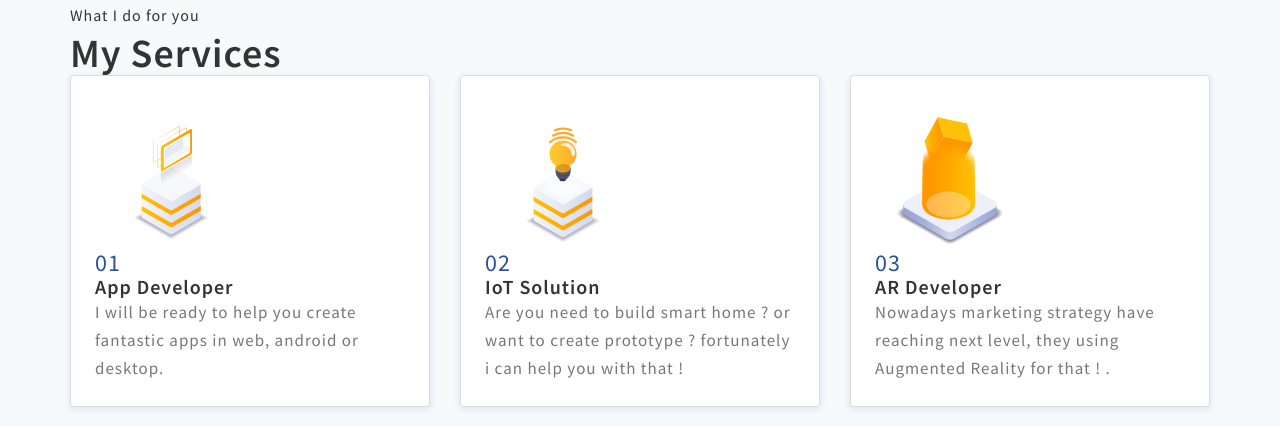
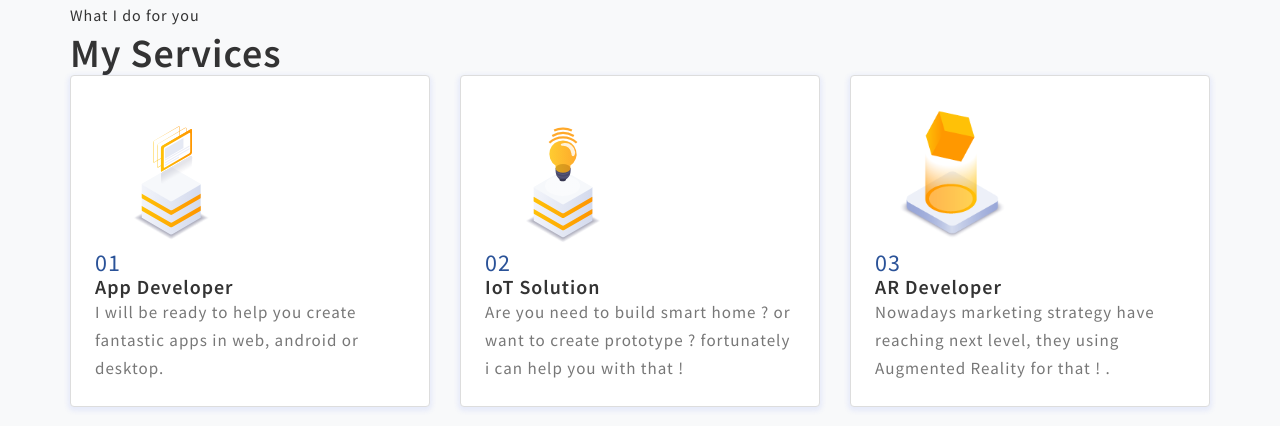
Before and after one commit to adriantoprasetyo/papas_web, a CodeIgniter app: page /database/index.php/welcome/index in a window 1280 px wide. Shown: the part 1225-1651 px from the top of the page. Run offline with CodeIgniter, Linux system fonts and the light colour scheme; some libraries are stand-ins or nearby versions.

Commit message:
perubahan icon AR

```diff
--- a/application/views/homepage.php
+++ b/application/views/homepage.php
@@ -167,7 +167,7 @@ License URL: http://creativecommons.org/licenses/by/3.0/
 			<div class="col-lg-4 col-sm-6 mb-5">
 			   <div class="panel panel-default">
 				  <div class="panel-thumbnail">
-					<img src="<?= base_url(); ?>asset/images/ar-02.svg" alt="" class="img-fluid mx-auto d-block" />
+					<img src="<?= base_url(); ?>asset/images/ar-04.png" alt="" class="img-fluid mx-auto d-block" />
 					<h3>03</h3>
 					<h4 class="mt-3">AR Developer</h4>
 					<p class="mt-3">Nowadays marketing strategy have reaching next level, they using Augmented Reality for that ! .</p>
```
Also changed, not shown: asset/images/ar-04.png (added).
